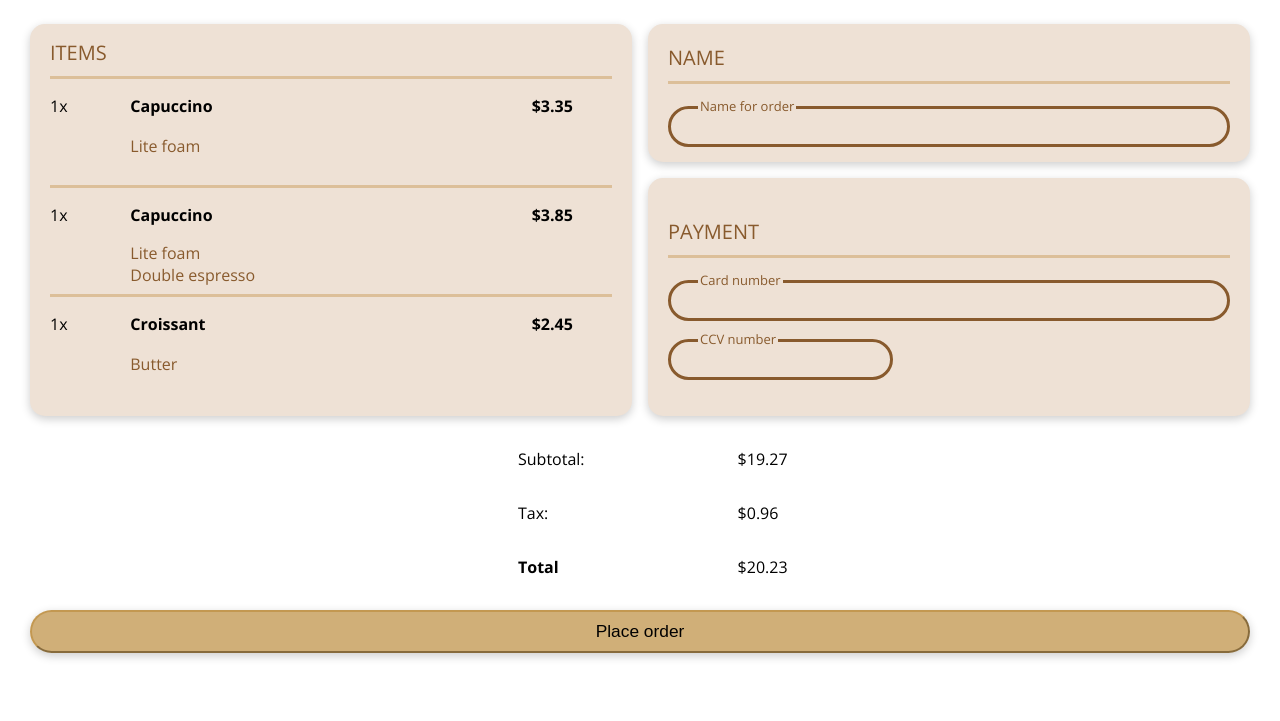
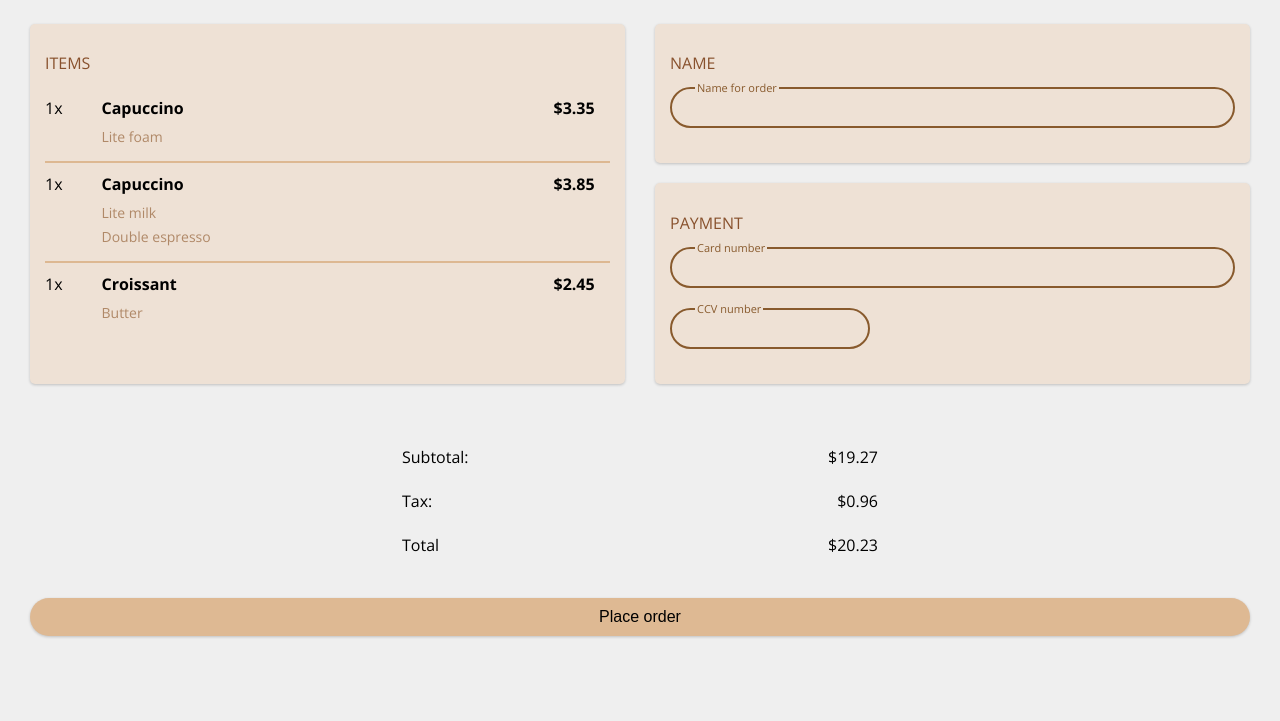
Before and after one commit to pytholic/Complete-Intro-to-Web-Dev, a plain HTML site: page CSS-HTML-Capstone/coffeemasters/index.html in a window 1280 px wide. Shown: the part 79-800 px from the top of the page. Drawn offline with nearby package versions, Linux system fonts and the light colour scheme.

Commit message:
improved implementation - following Brian Holt

```diff
--- a/CSS-HTML-Capstone/coffeemasters/index.html
+++ b/CSS-HTML-Capstone/coffeemasters/index.html
@@ -12,72 +12,80 @@
     <link rel="stylesheet" href="style.css" />
   </head>
   <body>
-    <nav class="nav">
+    <nav class="main-nav">
       <img class="logo" src="logo.png" />
       <h1 class="brand">Coffee Masters</h1>
     </nav>
     <div class="page">
-      <section class="items-section">
-        <h2 class="section-title">ITEMS</h2>
+      <section class="item-section box">
+        <h2 class="box-title">ITEMS</h2>
         <ul class="items-list">
-          <li class="item item-1">
-            <div class="div-item div-item-1">
-              <p class="item-quantity">1x</p>
-              <p class="item-title">Capuccino</p>
-              <p class="item-desc">Lite foam</p>
-              <p class="item-price">$3.35</p>
-            </div>
+          <li class="item">
+            <div class="item-quantity">1x</div>
+            <div class="item-title">Capuccino</div>
+            <div class="item-price">$3.35</div>
+            <ul class="item-options-list">
+              <div class="item-options">Lite foam</div>
+            </ul>
           </li>
-          <li class="item item-2">
-            <div class="div-item div-item-2">
-              <p class="item-quantity">1x</p>
-              <p class="item-title">Capuccino</p>
-              <p class="item-desc">Lite foam<br />Double espresso</p>
-              <!-- <p class="item-desc item-desc-2">Double espresso</p> -->
-              <p class="item-price">$3.85</p>
-            </div>
+          <li class="item">
+            <div class="item-quantity">1x</div>
+            <div class="item-title">Capuccino</div>
+            <div class="item-price">$3.85</div>
+            <ul class="item-options-list">
+              <div class="item-options">Lite milk</div>
+              <div class="item-options">Double espresso</div>
+            </ul>
           </li>
-          <li class="item item-3 last-item">
-            <div class="div-item div-item-3">
-              <p class="item-quantity">1x</p>
-              <p class="item-title">Croissant</p>
-              <p class="item-desc">Butter</p>
-              <p class="item-price">$2.45</p>
-            </div>
+          <li class="item">
+            <div class="item-quantity">1x</div>
+            <div class="item-title">Croissant</div>
+            <div class="item-price">$2.45</div>
+            <ul class="item-options-list">
+              <div class="item-options">Butter</div>
+            </ul>
           </li>
         </ul>
       </section>
-      <section class="name-section">
-        <h2 class="section-title">NAME</h2>
-        <div class="div-name">
-          <label for="name" class="name-label">Name for order</label>
-          <input class="name-input" />
+      <section class="payment-section">
+        <div class="box-name box">
+          <h2 class="box-title">NAME</h2>
+          <div class="input-group">
+            <label for="name" class="user-input-label">Name for order</label>
+            <input id="name" class="user-input" type="text" />
+          </div>
         </div>
-      </section>
-      <section class="payment-section">
-        <h2 class="section-title">PAYMENT</h2>
-        <div class="card-details">
-          <div class="div-card-num">
-            <label for="card-num" class="card-num-label">Card number</label>
-            <input class="card-num-input" />
+        <div class="box-payment box">
+          <h2 class="box-title">PAYMENT</h2>
+          <div class="input-group">
+            <label for="cc" class="user-input-label">Card number</label>
+            <input id="cc" class="user-input" type="text" />
           </div>
-          <div class="div-ccv-num">
-            <label for="ccv-num" class="ccv-num-label">CCV number</label>
-            <input class="ccv-num-input" />
+          <div class="input-group">
+            <label for="ccv-num" class="user-input-label">CCV number</label>
+            <input id="ccv" class="user-input short-input" type="text" />
           </div>
         </div>
       </section>
       <section class="total-section">
-        <p class="subtotal">Subtotal:</p>
-        <p class="subtotal-amount">$19.27</p>
-        <p class="tax">Tax:</p>
-        <p class="tax-amount">$0.96</p>
-        <p class="total">Total</p>
-        <p class="total-amount">$20.23</p>
+        <table class="totals-table">
+          <tbody>
+            <tr>
+              <td>Subtotal:</td>
+              <td>$19.27</td>
+            </tr>
+            <tr>
+              <td>Tax:</td>
+              <td>$0.96</td>
+            </tr>
+            <tr class="final-totals">
+              <td>Total</td>
+              <td>$20.23</td>
+            </tr>
+          </tbody>
+        </table>
+        <button class="checkout" type="button">Place order</button>
       </section>
-      <div class="div-button">
-        <button class="order-button">Place order</button>
-      </div>
     </div>
   </body>
 </html>
--- a/CSS-HTML-Capstone/coffeemasters/style.css
+++ b/CSS-HTML-Capstone/coffeemasters/style.css
@@ -3,245 +3,171 @@
 }
 
 body {
+  margin: 0;
+  padding: 0;
+  background-color: #efefef;
   font-family: "Open Sans", sans-serif;
-  margin: 0 auto;
 }
 
 .page {
-  margin: 30px;
   display: grid;
-  grid-template-columns: 1fr 1fr 1fr 1fr 1fr 1fr;
+  row-gap: 30px;
+  column-gap: 30px;
+  width: 100%;
+  padding: 30px;
+  margin: 0 auto;
   grid-template-areas:
-    "items-section items-section items-section name-section name-section name-section"
-    "items-section items-section items-section payment-section payment-section payment-section"
-    "items-section items-section items-section payment-section payment-section payment-section"
-    "total-section total-section total-section total-section total-section total-section"
-    "div-button div-button div-button div-button div-button div-button";
-  gap: 1rem;
+    "item-section payment-section"
+    "total-section total-section";
+  grid-template-columns: 1fr 1fr;
 }
 
-.nav {
+.main-nav {
+  background-color: #43281c;
+  color: #fbf2c0;
+  font-size: 16px;
   display: flex;
-  grid-area: brand-bar-div;
   align-items: center;
   justify-content: center;
-  font-size: 12pt;
-  background-color: #43281c;
-  color: #fbf2c0;
+  font-weight: normal;
 }
 
 .logo {
   width: 50px;
-  padding-right: 10px;
+  position: relative;
 }
 
-.section-title {
-  color: #885a2d;
-  font-size: 15pt;
-  font-weight: normal;
-  margin-top: 0;
-  margin-bottom: 0px;
-  padding-bottom: 10px;
-  border-bottom: 3px solid #c89a597c;
+.box {
+  background-color: #eee1d5;
+  border-radius: 5px;
+  box-shadow: 0 1px 3px rgb(0 0 0 / 0.2);
+  padding: 15px;
+  margin-bottom: 20px;
+  width: 100%;
 }
 
-.item-desc {
-  color: #885a2d;
+.box-title {
+  color: #88512d;
+  font-weight: normal;
+  font-size: 16px;
 }
 
-.items-section {
-  background-color: #eee1d5;
-  padding-left: 20px;
-  padding-top: 15px;
-  margin-top: 0;
-  padding-right: 20px;
-  grid-area: items-section;
-  border-radius: 15px;
-  justify-content: center;
-  box-shadow: 0 3px 10px rgb(0 0 0 / 0.2);
+.item-section {
+  grid-area: item-section;
+}
+
+.payment-section {
+  grid-area: payment-section;
+}
+
+.total-section {
+  grid-area: total-section;
+}
+
+.items-list {
+  list-style: none;
+  padding: 0;
+  margin: 0;
 }
 
 .item {
-  border-bottom: 3px solid #c89a597c;
+  border-bottom: 2px solid #ddb892;
+  display: grid;
+  padding: 10px 0;
+  grid-template-columns: 1fr 8fr 1fr;
+  grid-template-areas:
+    "quantity title price"
+    "quantity options price";
+  row-gap: 8px;
 }
 
-.last-item {
-  border-bottom: None;
-}
-
-.items-list {
-  display: grid;
-  width: 100%;
-  height: 90%;
-  list-style: None;
-  padding-left: 0px;
-  margin-top: 0px;
-  padding-bottom: 15px;
+.item:last-child {
+  border-bottom: none;
 }
 
 .item-quantity {
-  grid-area: item-quantity;
-}
-
-.item-desc {
-  grid-area: item-desc;
-  margin: 0px;
-  padding-bottom: 20px;
+  grid-area: quantity;
 }
 
 .item-title {
+  grid-area: title;
   font-weight: bold;
-  grid-area: item-title;
 }
 
 .item-price {
+  grid-area: price;
   font-weight: bold;
-  grid-area: item-price;
 }
 
-.div-item {
-  display: grid;
-  width: 100%;
-  height: 100px;
-  margin-top: 0px;
-  grid-template-columns: 1fr 5fr 1fr;
-  grid-template-areas:
-    "item-quantity item-title item-price"
-    ". item-desc .";
+.item-options-list {
+  grid-area: options;
+  color: #b08968;
+  list-style: none;
+  padding: 0;
+  margin: 0;
+  font-size: 14px;
 }
 
-.name-section {
-  display: flex;
-  flex-direction: column;
-  grid-area: name-section;
-  background-color: #eee1d5;
-  padding-left: 20px;
-  padding-right: 20px;
-  border-radius: 15px;
-  justify-content: center;
-  box-shadow: 0 3px 10px rgb(0 0 0 / 0.2);
+.item-options {
+  margin-bottom: 5px;
 }
 
-.div-name {
+.input-group {
   position: relative;
-  display: inline-block;
+  margin-bottom: 20px;
 }
 
-.name-input {
-  display: flex;
-  border: solid #885a2d;
+.user-input-label {
+  color: #885a2d;
+  background-color: #eee1d5;
+  font-size: 11px;
+  position: absolute;
+  left: 25px;
+  top: -7px;
+  padding: 0 2px;
+}
+
+.user-input {
+  background-color: rgba(0, 0, 0, 0);
+  border: 2px solid #885a2d;
   padding: 8px;
   border-radius: 50px;
   width: 100%;
-  height: 70%;
-  background-color: #eee1d5;
+  text-indent: 18px;
+  font-size: 18px;
 }
 
-/* 885a2d */
-.name-label {
-  background-color: #eee1d5;
-  color: #885a2d;
-  font-size: 13px;
-  position: relative;
-  left: 30px;
-  top: 10px;
-  padding: 0 2px;
-}
-
-.payment-section {
-  display: flex;
-  flex-direction: column;
-  grid-area: payment-section;
-  background-color: #eee1d5;
-  padding-left: 20px;
-  padding-right: 20px;
-  border-radius: 15px;
-  margin: 0px;
-  justify-content: center;
-  box-shadow: 0 3px 10px rgb(0 0 0 / 0.2);
-}
-
-.card-details {
-  display: flex;
-  flex-direction: column;
-}
-
-.div-card-num {
-  position: relative;
-  display: inline-block;
-}
-
-.card-num-input {
-  display: flex;
-  border: solid #885a2d;
-  padding: 8px;
-  border-radius: 50px;
-  width: 100%;
-  height: 70%;
-  background-color: #eee1d5;
-}
-
-.card-num-label {
-  background-color: #eee1d5;
-  color: #885a2d;
-  font-size: 13px;
-  position: relative;
-  left: 30px;
-  top: 10px;
-  padding: 0 2px;
-}
-
-.div-ccv-num {
-  position: relative;
-  display: inline-block;
-}
-
-.ccv-num-input {
-  display: flex;
-  border: solid #885a2d;
-  padding: 8px;
-  border-radius: 50px;
-  width: 40%;
-  height: 70%;
-  background-color: #eee1d5;
-}
-
-.ccv-num-label {
-  width: 100%;
-  background-color: #eee1d5;
-  color: #885a2d;
-  font-size: 13px;
-  position: relative;
-  left: 30px;
-  top: 10px;
-  padding: 0 2px;
+.short-input {
+  max-width: 200px;
 }
 
 .total-section {
-  margin-left: 40%;
-  grid-area: total-section;
-  display: grid;
-  grid-template-columns: 30% 30%;
+  display: flex;
+  flex-direction: column;
+  align-items: center;
+  justify-content: center;
 }
 
-.total {
-  font-weight: bold;
-}
-` .total-amount {
-  font-weight: bold;
+.totals-table {
+  width: 100%;
+  max-width: 500px;
+  margin-bottom: 30px;
 }
 
-.div-button {
-  grid-area: div-button;
+.totals-table td:last-child {
+  text-align: right;
 }
 
-.order-button {
-  height: 160%;
+.totals-table td {
+  padding: 10px;
+}
+
+.checkout {
+  background-color: #deb993;
+  border: none;
+  padding: 10px 30px;
+  border-radius: 100px;
+  font-size: 16px;
   width: 100%;
-  border-radius: 50px;
-  border-color: #bd9043b6;
-  background-color: #bd9043b6;
-  box-shadow: 0 3px 10px rgb(0 0 0 / 0.2);
-  font-size: 13pt;
-  white-space: nowrap;
+  box-shadow: 0 1px 3px rgb(0 0 0 / 0.2);
 }
```
